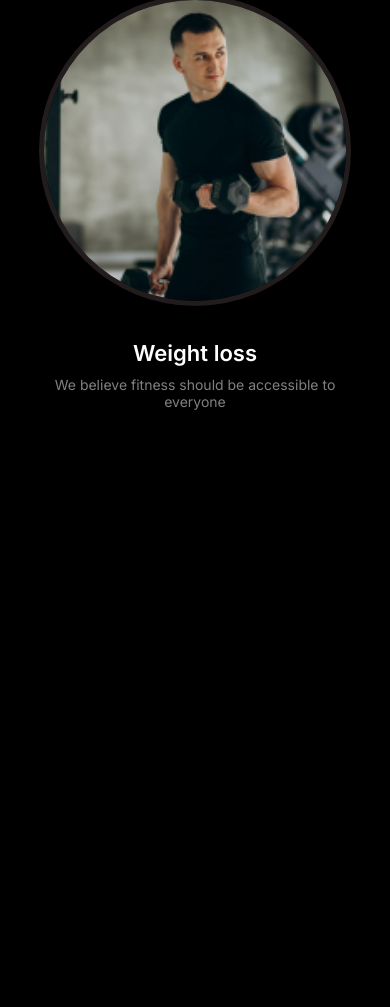
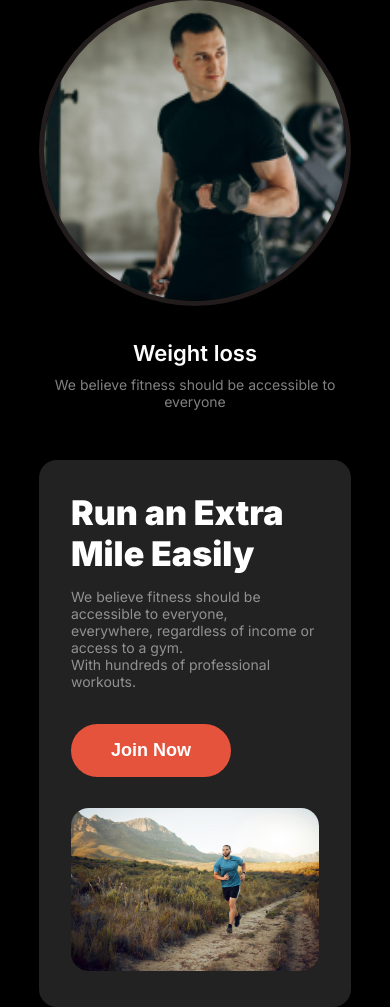
Before and after one commit to rahat0078/a-02-fitness, a plain HTML site: page index.html in a window 390 px wide. Shown: the part 2774-3781 px from the top of the page. Before the commit the page ends 3184 px from the top, so only its background shows below. Drawn offline with Linux system fonts and the light colour scheme.

Commit message:
added running section

```diff
--- a/index.html
+++ b/index.html
@@ -85,5 +85,17 @@
         </div>
       </section>
 
+      <!-- /* run an extra mile easily sections  */ -->
+      <section class="container flex run-container">
+        <div class="run-content">
+            <h2>Run an Extra <br>Mile Easily</h2>
+            <p class="description">We believe fitness should be accessible to everyone,<br> everywhere, regardless of income or access to a gym. <br> With hundreds of professional workouts.</p>
+            <button class="btn-primary">Join Now</button>
+        </div>
+        <div class="run-content">
+            <img src="./images/run.jpg" alt="">
+        </div>
+      </section>
+
 </body>
 </html>
--- a/styles/responsive.css
+++ b/styles/responsive.css
@@ -1,6 +1,7 @@
 @media screen and (max-width: 576px) {
     /* common styles  */
-    .banner{
+    .banner,
+    .run-container{
         flex-direction: column;
     }
 
@@ -65,9 +66,22 @@
 
     /* HABIT SECTIONS  */
     .habits-content{
-        margin-top: 54px ;
-        display: grid;
         grid-template-columns: 1fr;
         gap: 50px;
     }
+
+    /* run an extra mile easily sections  */
+    .run-container{
+        margin-top: 50px;
+        gap: 31px;
+    }
+
+    .run-content{
+        width: 100%;
+    }
+
+    .run-content img{
+        width: 100%;
+        border-radius: 18px;
+    }
 }
--- a/styles/style.css
+++ b/styles/style.css
@@ -36,6 +36,7 @@ body{
     border-radius: 42px;
     background: rgb(230, 83, 60);
     margin-top: 34px;
+    cursor: pointer;
 }
 
 h2{
@@ -203,3 +204,23 @@ section{
     font-weight: 600;
     margin-bottom: 10px;
 }
+
+/* run an extra mile easily sections  */
+
+.run-container{
+    margin-top: 100px;
+    padding: 32px;
+    border-radius: 18px;
+    background: rgb(34, 34, 34);
+    align-items: center;
+    justify-content: space-between;
+}
+
+.run-content{
+    width: 40%;
+}
+
+.run-content img{
+    width: 100%;
+    border-radius: 18px;
+}
```
